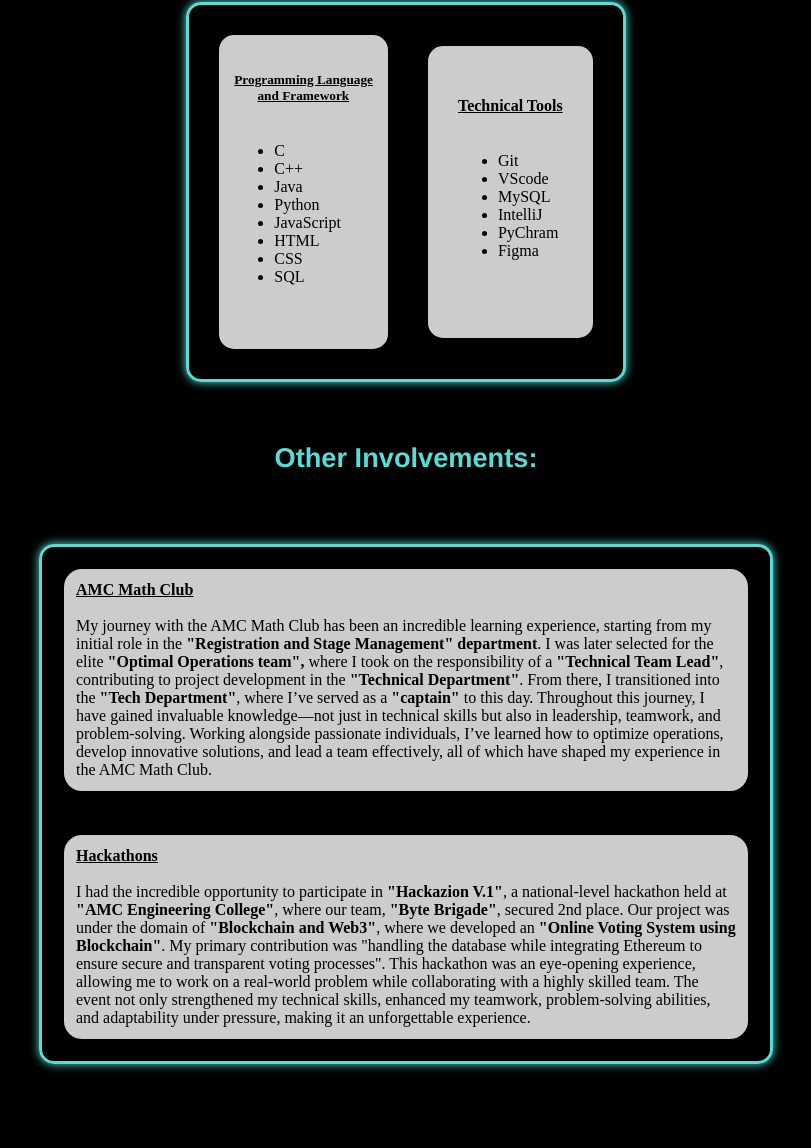
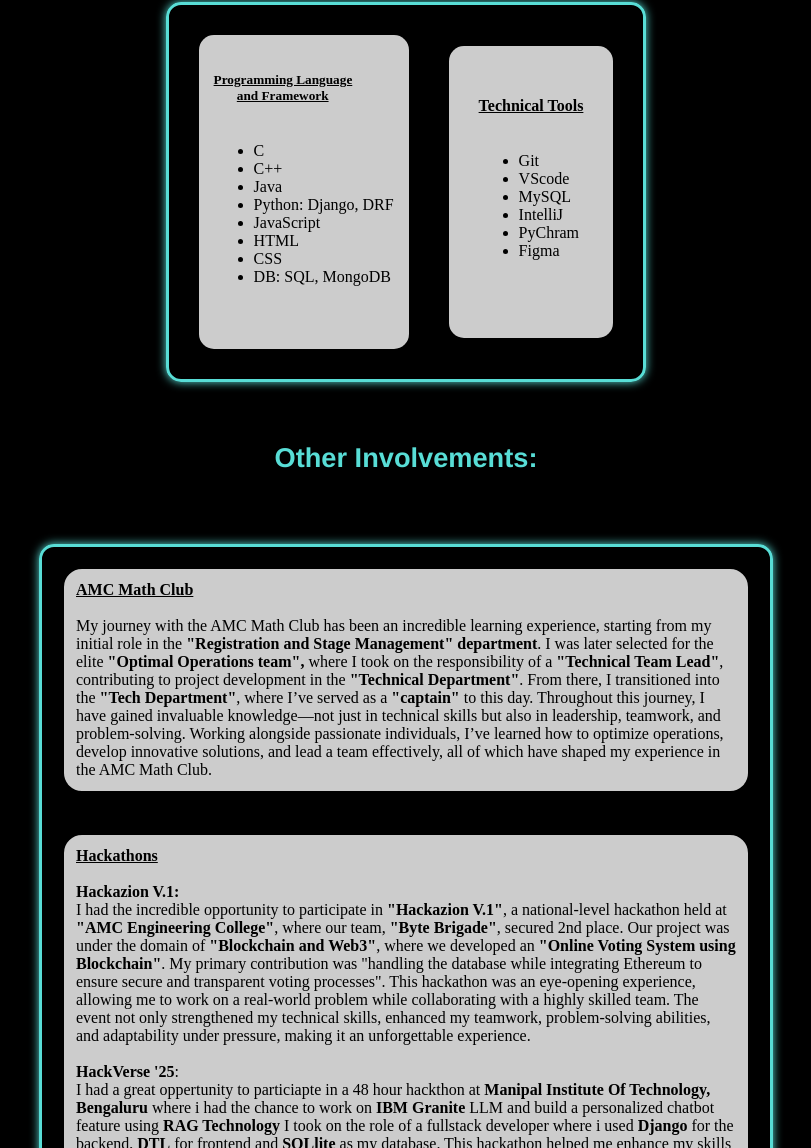
Before and after one commit to Adhikulkarn/main-portfolio, a plain HTML site: page index.html in a window 1280 px wide. Shown: the part 928-2076 px from the top of the page, without its empty margins (234-1045 px from the left). Drawn offline with Linux system fonts and the light colour scheme.

Commit message:
update in the home page

```diff
--- a/index.html
+++ b/index.html
@@ -58,11 +58,11 @@
                     <li>C</li>
                     <li>C++</li>
                     <li>Java</li>
-                    <li>Python</li>
+                    <li>Python: Django, DRF</li>
                     <li>JavaScript</li>
                     <li>HTML</li>
                     <li>CSS</li>
-                    <li>SQL</li>
+                    <li>DB: SQL, MongoDB</li>
                 </ul>
                 </p>
             </div>
@@ -81,6 +81,7 @@
             </div>
         </div>
 
+
         <div class="title2"><p id="intitle">Other Involvements:</p></div>
 
         <div class="other">
@@ -96,6 +97,7 @@
             </div>
             <div class="information2" id="hackathon">
                 <p id="hack"><b><u>Hackathons</u></b><br><br>
+                    <b>Hackazion V.1: </b><br>
                     I had the incredible opportunity to participate in <b>"Hackazion V.1"</b>, a national-level hackathon held at <b>"AMC Engineering College"</b>,
                     where our team, <b>"Byte Brigade"</b>, secured 2nd place. Our project was under the domain of <b>"Blockchain and Web3"</b>,
                     where we developed an <b>"Online Voting System using Blockchain"</b>. My primary contribution was "handling the database while integrating Ethereum
@@ -103,6 +105,15 @@
                     allowing me to work on a real-world problem while collaborating with a highly skilled team.
                     The event not only strengthened my technical skills, enhanced my teamwork,
                     problem-solving abilities, and adaptability under pressure, making it an unforgettable experience.
+                    <br>
+                    <br>
+                    <b>HackVerse '25</b>:<br>
+                    I had a great oppertunity to particiapte in a 48 hour hackthon at <b>Manipal Institute Of Technology, Bengaluru</b>
+                    where i had the chance to work on <b>IBM Granite</b> LLM and build a personalized chatbot feature using <b>RAG Technology</b>
+                    I took on the role of a fullstack developer where i used <b>Django</b> for the backend, <b>DTL</b> for frontend and <b>SQLlite</b>
+                    as my database. This hackathon helped me enhance my skills in working with LLMs and RAG technology while also improving my teamwork
+                    and problem solving skills.
+                    <br>1
                 </p>
             </div>
         </div>
```
